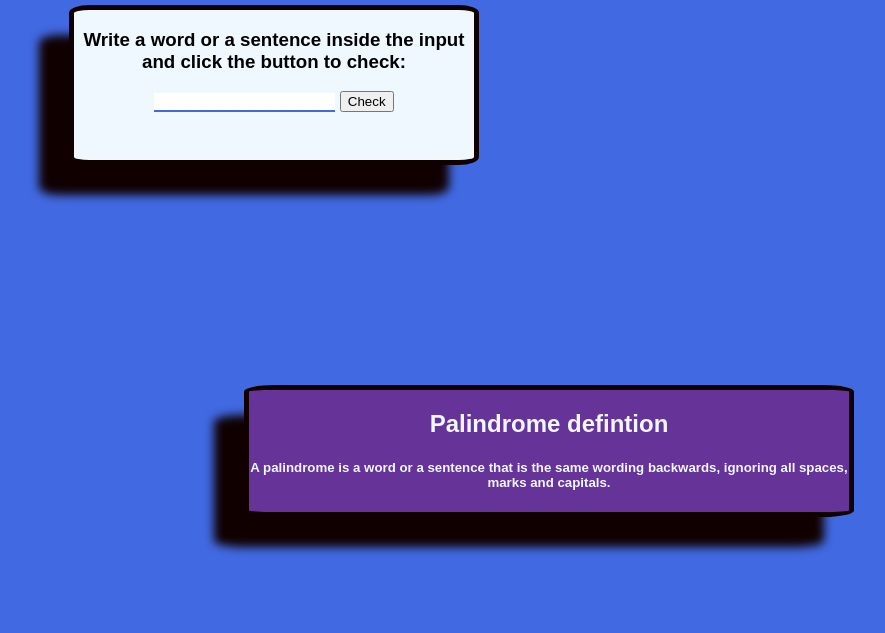
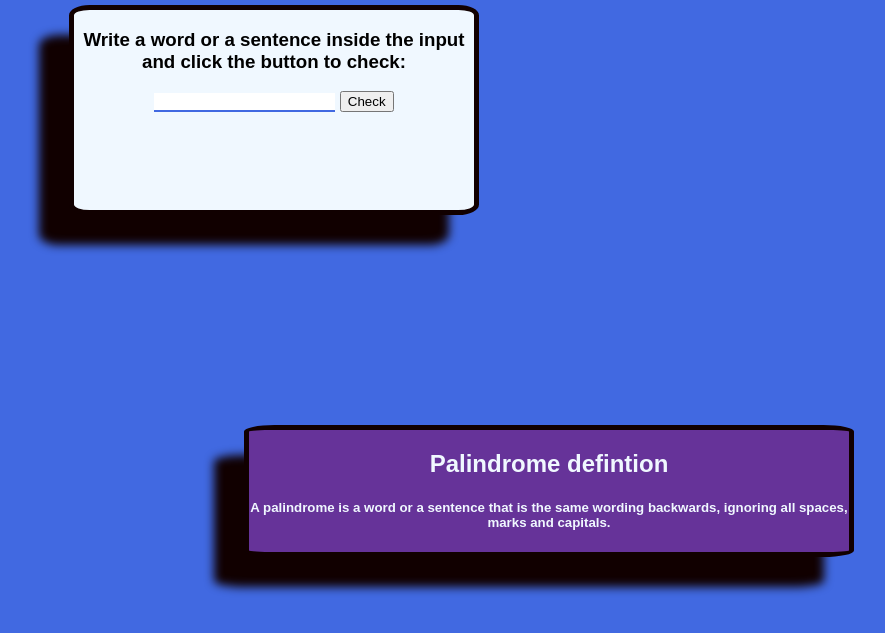
Before and after one commit to Codelearner123456/Palindrome-checker, a plain HTML site: page index.html in a window 1280 px wide. Shown: the part 95-728 px from the top of the page, without its empty margins (356-1241 px from the left). Drawn offline with Linux system fonts and the light colour scheme.

Commit message:
changed style.css

```diff
--- a/style.css
+++ b/style.css
@@ -22,7 +22,7 @@ h1 {
 .palindrome-checker-container {
   background-color: aliceblue;
   width: 400px;
-  height: 150px;
+  height: 200px;
   border-radius: 5%;
   border: 5px solid #100;
   box-shadow: -30px 30px 10px #100;
@@ -33,7 +33,7 @@ h1 {
 
 .palindrome-defintion {
   position: absolute;
-  top: 60vh;
+  top: 65vh;
   left: 75vh;
   width: 75vh;
   background-color: rebeccapurple;
```
